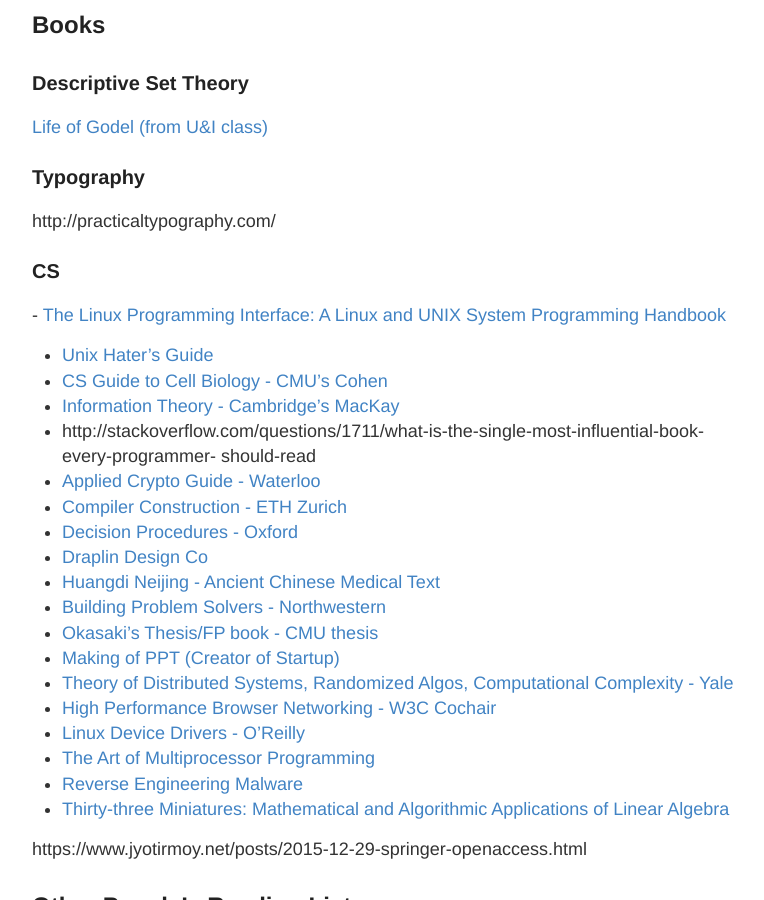
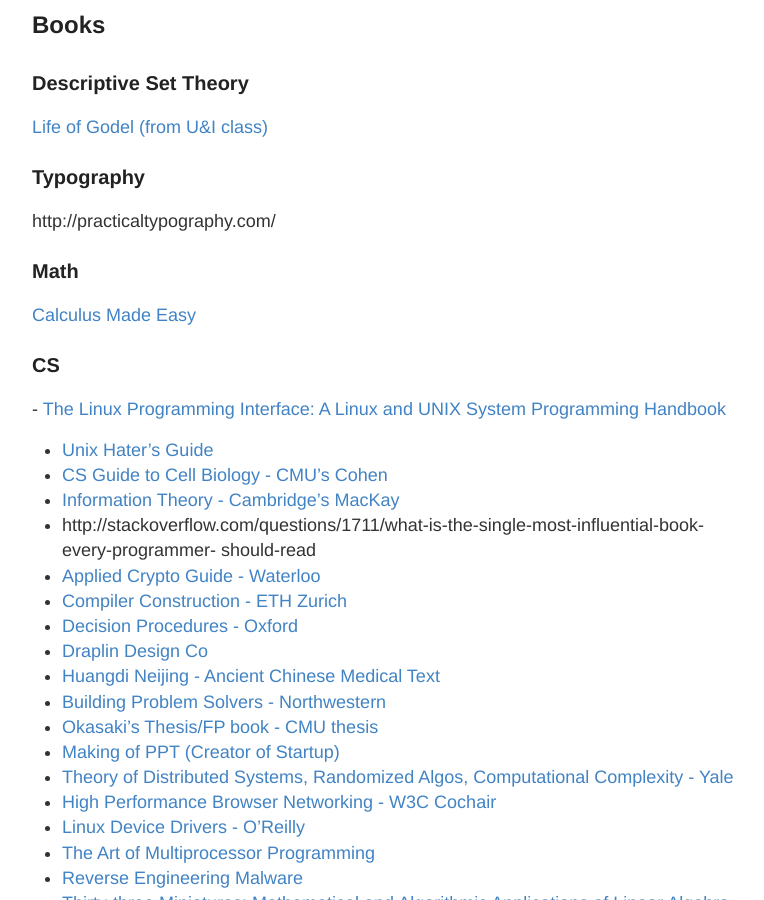
Before and after one commit to RONNCC/ronncc.github, a Jekyll site: the page built from _posts/2015-12-25-ReadingList.md, in a window 1280 px wide and 900 px high, scrolled down 1511 px. Shown: the whole window, without its empty margins (248-1012 px from the left). Built offline with Jekyll 4.4.1, drawn with Linux system fonts in a browser that asks for light colours; comment, search, counter and statistics services are not loaded.

Commit message:
Updated 2015-12-25-ReadingList.md

```diff
--- a/_posts/2015-12-25-ReadingList.md
+++ b/_posts/2015-12-25-ReadingList.md
@@ -71,6 +71,10 @@
 ### Typography
 http://practicaltypography.com/
 
+
+### Math
+[Calculus Made Easy](http://djm.cc/library/Calculus_Made_Easy_Thompson.pdf)
+
 ### CS
 
 -[ The Linux Programming Interface: A Linux and UNIX System Programming Handbook](https://www.amazon.com/gp/product/1593272200/ref=as_li_ss_tl?ie=UTF8&camp=1789&creative=390957&creativeASIN=1593272200&linkCode=as2&tag=darkcoding-20)
```
